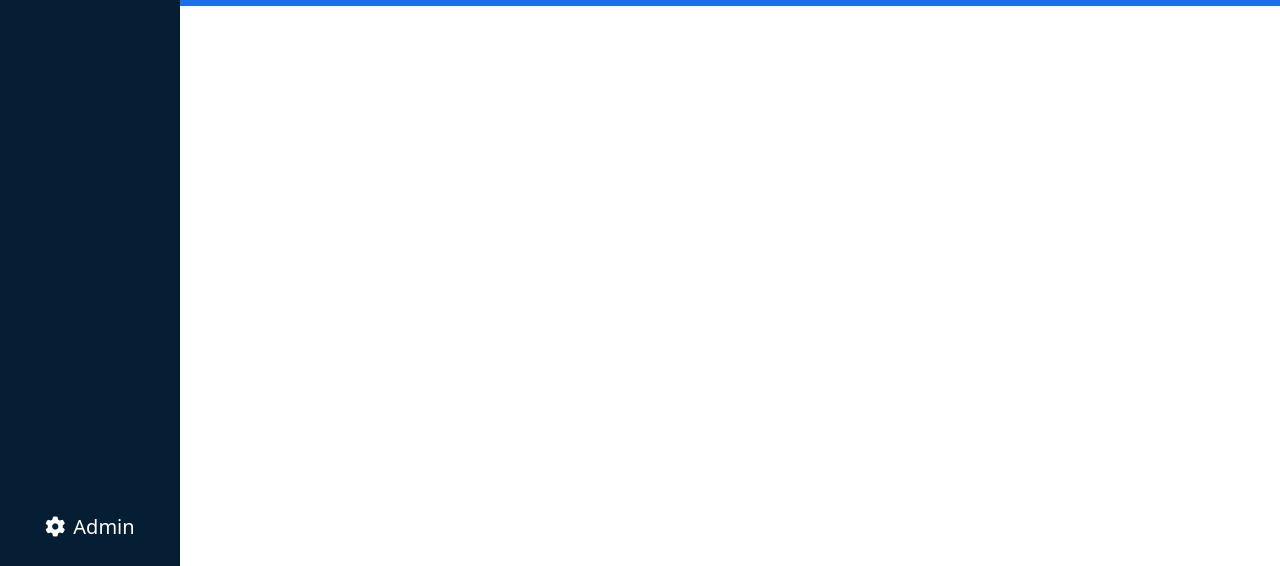
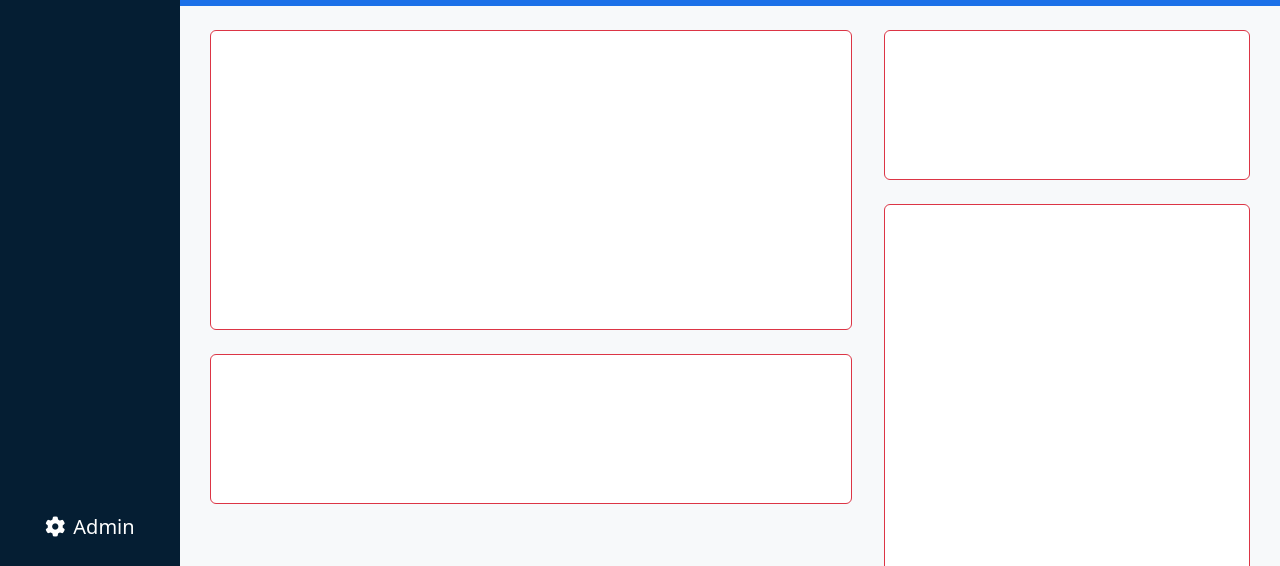
Before and after one commit to giacomofigus/html-css-bootstrap-dashboard, a plain HTML site: page index.html in a window 1280 px wide. Shown: the part 234-800 px from the top of the page. Drawn offline with nearby package versions, Linux system fonts and the light colour scheme.

Commit message:
feat:structure-tables

```diff
--- a/assets/style.css
+++ b/assets/style.css
@@ -68,6 +68,23 @@ header nav{
     --bs-offcanvas-width: 50%;
 }
 
+/* TABLES */
+.left-tables .tables-class{
+    height: 300px;
+}
+
+.left-tables .faq-table{
+    height: 150px;
+}
+
+.right-tables .todo-table{
+    height: 150px;
+}
+
+.right-tables .users-table{
+    height: 400px;
+}
+
 input[type="file"]::file-selector-button{
     border: none;
     color: black;
--- a/index.html
+++ b/index.html
@@ -95,7 +95,7 @@
 
                 </div>
 
-                <div class="main-content h-100 ">
+                <div class="main-content h-100 bg-color-1">
                     <div class="topbar bg-color-3 text-white ps-3 d-flex flex-column flex-sm-column flex-md-row-reverse justify-content-around align-items-sm-start align-items-md-center align-items-lg-center">
 
                         <div class="d-flex align-items-center">
@@ -212,6 +212,31 @@
                         </div>
                     </div>
 
+                    <div class="py-3 d-flex flex-column flex-sm-column flex-md-column flex-lg-row justify-content-center  px-4 px-md-4 px-sm-4 px-lg-0">
+                        <div class=" left-tables col-lg-7 d-flex flex-column  py-2 mx-lg-3">
+                            <div class="tables-class bg-white rounded border border-danger mb-4 ">
+                                <table>
+
+                                </table>
+                            </div>
+
+                            <div class="faq-table bg-white rounded border border-danger">
+
+                            </div>
+                        </div>
+
+                        <div class="right-tables col-lg-4 d-flex flex-column  py-2 mx-lg-3">
+                            <div class="todo-table bg-white rounded border border-danger mb-4 ">
+                                <table>
+
+                                </table>
+                            </div>
+
+                            <div class="users-table bg-white rounded border border-danger">
+
+                            </div>
+                        </div>
+                    </div>
                 </div>
             </div>
         </main>
```
